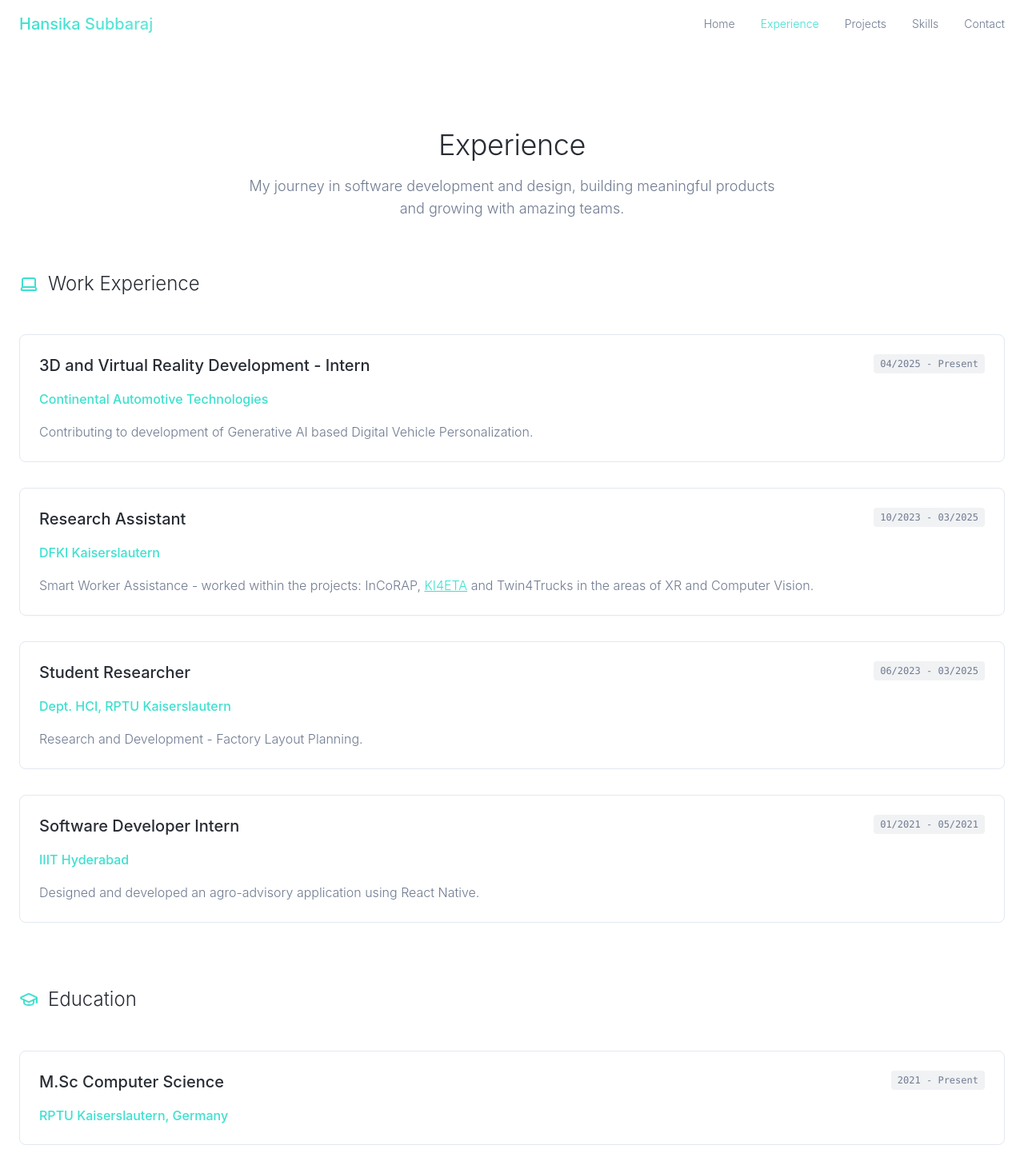
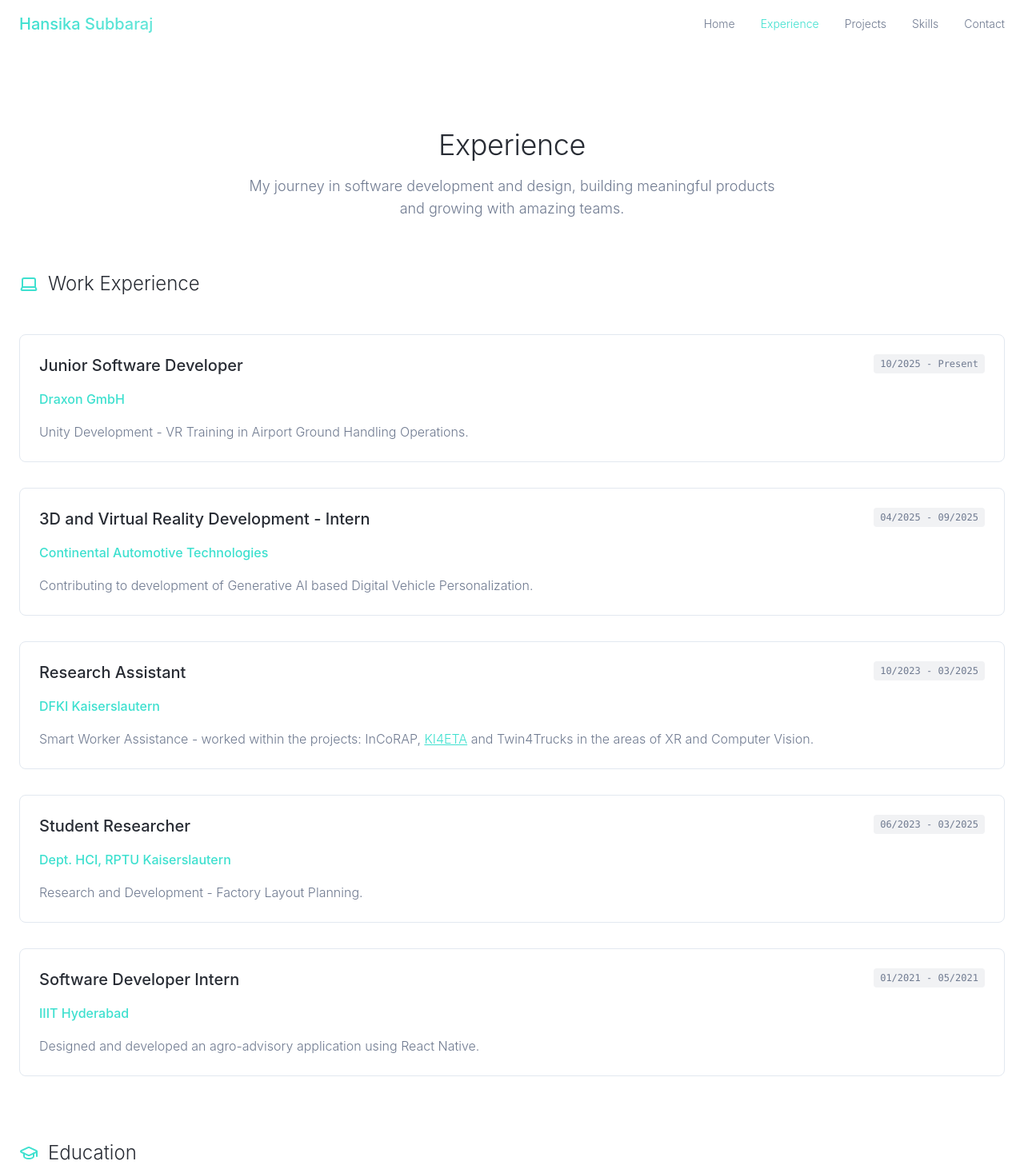
Before and after one commit to hansika-s/portfolio, a React (Vite) app: page /#/experience in a window 1280 px wide. Shown: the top 1462 px of the page at 80% size. Built offline with nearby package versions, Linux system fonts and the light colour scheme.

Commit message:
Update portfolio content

```diff
--- a/src/pages/Experience.tsx
+++ b/src/pages/Experience.tsx
@@ -4,9 +4,15 @@
 const Experience = () => {
   const workExperience = [
     {
+      title: "Junior Software Developer",
+      company: "Draxon GmbH",
+      period: "10/2025 - Present",
+      description: "Unity Development - VR Training in Airport Ground Handling Operations."
+    },
+    {
       title: "3D and Virtual Reality Development - Intern",
       company: "Continental Automotive Technologies",
-      period: "04/2025 - Present",
+      period: "04/2025 - 09/2025",
       description: "Contributing to development of Generative AI based Digital Vehicle Personalization."
     },
     {
@@ -35,7 +41,7 @@
     {
       degree: "M.Sc Computer Science",
       school: "RPTU Kaiserslautern, Germany",
-      period: "2021 - Present"
+      period: "2021 - 2024"
     },
     {
       degree: "B.Tech Computer Science and Engineering",
--- a/src/pages/Home.tsx
+++ b/src/pages/Home.tsx
@@ -53,7 +53,7 @@
               className="space-y-4"
             >
               <p className="text-foreground text-lg leading-relaxed max-w-2xl mx-auto">
-                Hi, I’m a Computer Science graduate student, currently interning at Continental in VR. I enjoy working at the intersection of design and development.
+                Software Engineer | VR/AR
               </p>
             </motion.div>
 
```
